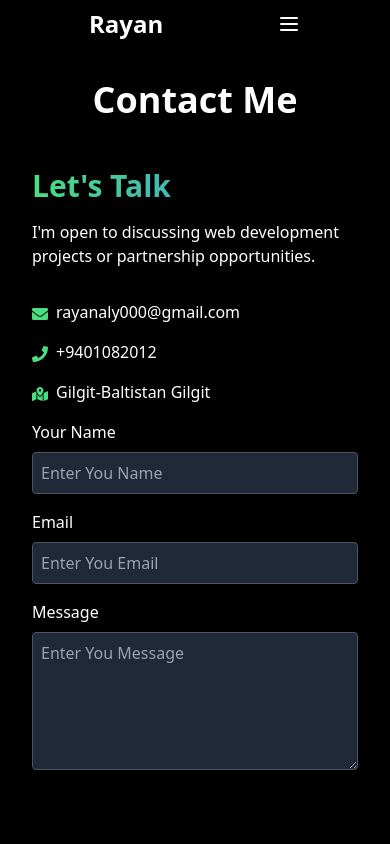
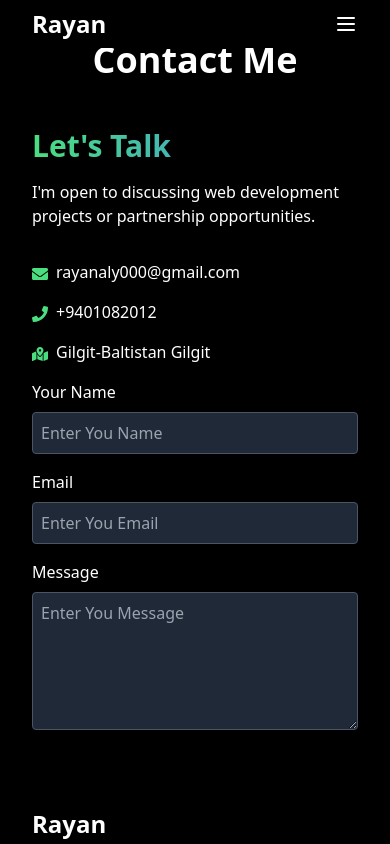
Before and after one commit to rayan472/Personal-Portfolio, a React (Vite) app: page /contact in a window 390 px wide. Shown: the top 844 px of the page. Built offline with nearby package versions, Linux system fonts and the light colour scheme.

Commit message:
set the responsive of navabr

```diff
--- a/src/components/Contact.jsx
+++ b/src/components/Contact.jsx
@@ -3,7 +3,7 @@ import { FaEnvelope, FaMapMarkedAlt, FaPhone } from 'react-icons/fa'
 
 const Contact = () => {
   return (
-    <div className="bg-black text-white py-20" id="contact">
+    <div className="bg-black text-white py-10" id="contact">
       <div className="container mx-auto px-8 md:px-16 lg:px-24">
         <h2 className="text-4xl font-bold text-center mb-12">Contact Me</h2>
         <div className="flex flex-col md:flex-row items-center md:space-x-12">
--- a/src/components/Navbar.jsx
+++ b/src/components/Navbar.jsx
@@ -7,7 +7,7 @@ const Navbar = () => {
 
   return (
     <nav className='fixed top-0 right-0 left-0 z-50 bg-black text-white px-8 md:px-16 lg:px-25'>
-      <div className='container py-2 flex justify-around items-center'>
+      <div className='container py-2 flex justify-between items-center'>
         <div className='text-2xl font-bold'>Rayan</div>
         <button className='md:hidden' onClick={() => setMenuOpen(!menuOpen)}>
           <svg
```
